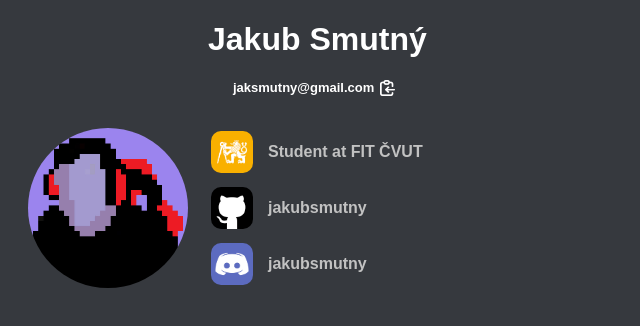
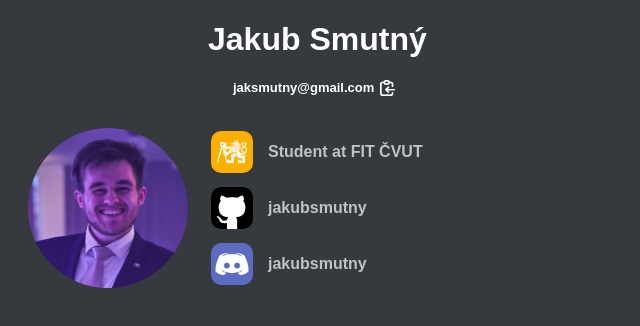
Before and after one commit to jakubsmutny/jakubsmutny.github.io, a plain HTML site: page index.html in a window 1280 px wide. Shown: the top 326 px of the page, without its empty margins (0-640 px from the left). Drawn offline with Linux system fonts and the light colour scheme.

Commit message:
Change profile picture

```diff
--- a/index.html
+++ b/index.html
@@ -14,7 +14,7 @@
                 alt="Copy icon image"
                 onclick="copyMail(); this.src='img/icons/checkmark.png'; style='margin-left: 4px'">
         </p>
-        <img class="profilepic" src="img/profilepic.png" alt="Profile picture image">
+        <img class="profilepic" src="img/facepic.png" alt="Profile picture image">
         <p>
             <a class="link" href="https://fit.cvut.cz">
                 <img class="icon" src="img/icons/fit.png" alt="FIT icon image">
```
Also changed, not shown: img/facepic.png (added).
